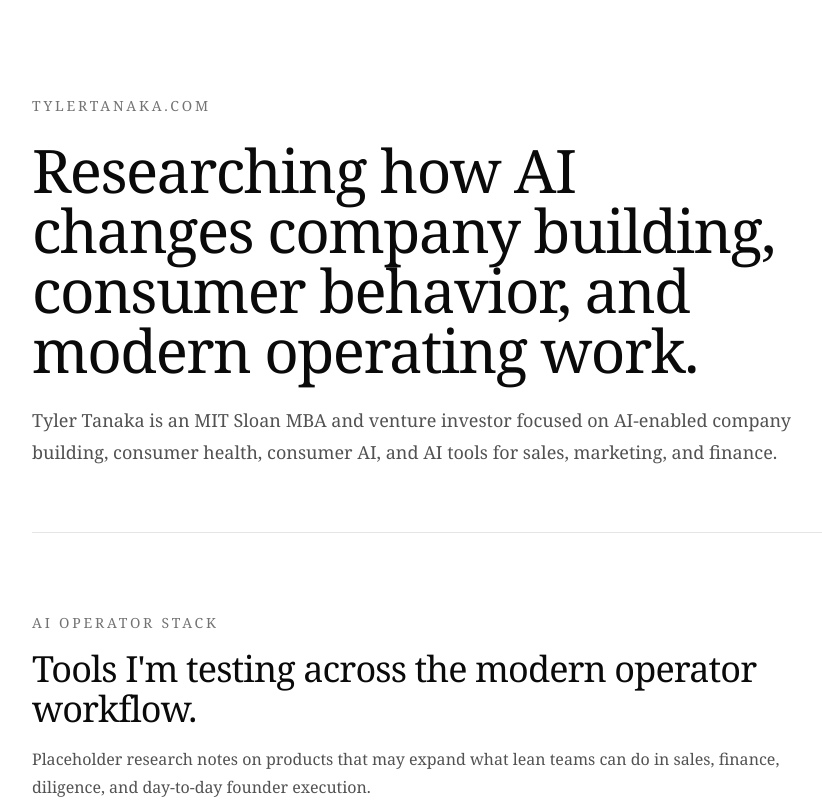
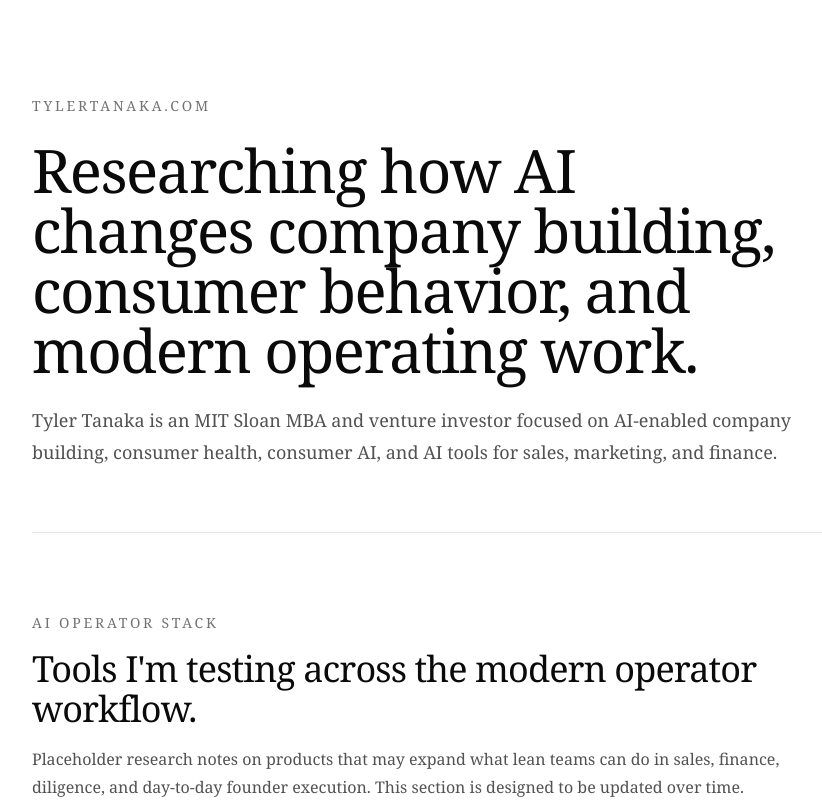
Before and after one commit to sfburrito/tylertanakawebsite, a Next.js app: page / in a window 1280 px wide. Shown: the top 800 px of the page, without its empty margins (80-902 px from the left). Built offline with nearby package versions, Linux system fonts and the light colour scheme.

Commit message:
Updated for Vercel push

```diff
--- a/app/page.js
+++ b/app/page.js
@@ -113,7 +113,7 @@ export default function HomePage() {
             <p className="mt-4 text-base leading-7 text-neutral-600">
               Placeholder research notes on products that may expand what lean
               teams can do in sales, finance, diligence, and day-to-day founder
-              execution.
+              execution. This section is designed to be updated over time.
             </p>
           </div>
 
```
